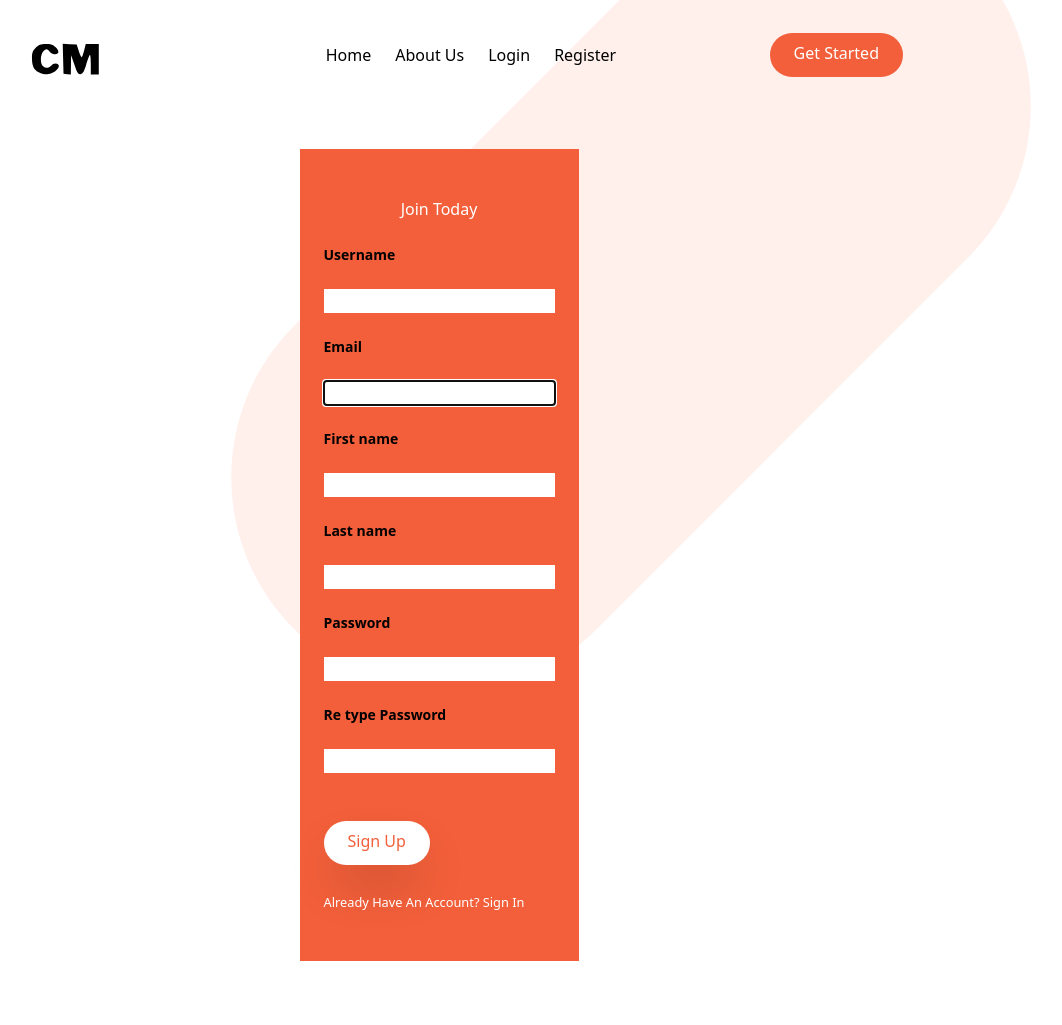
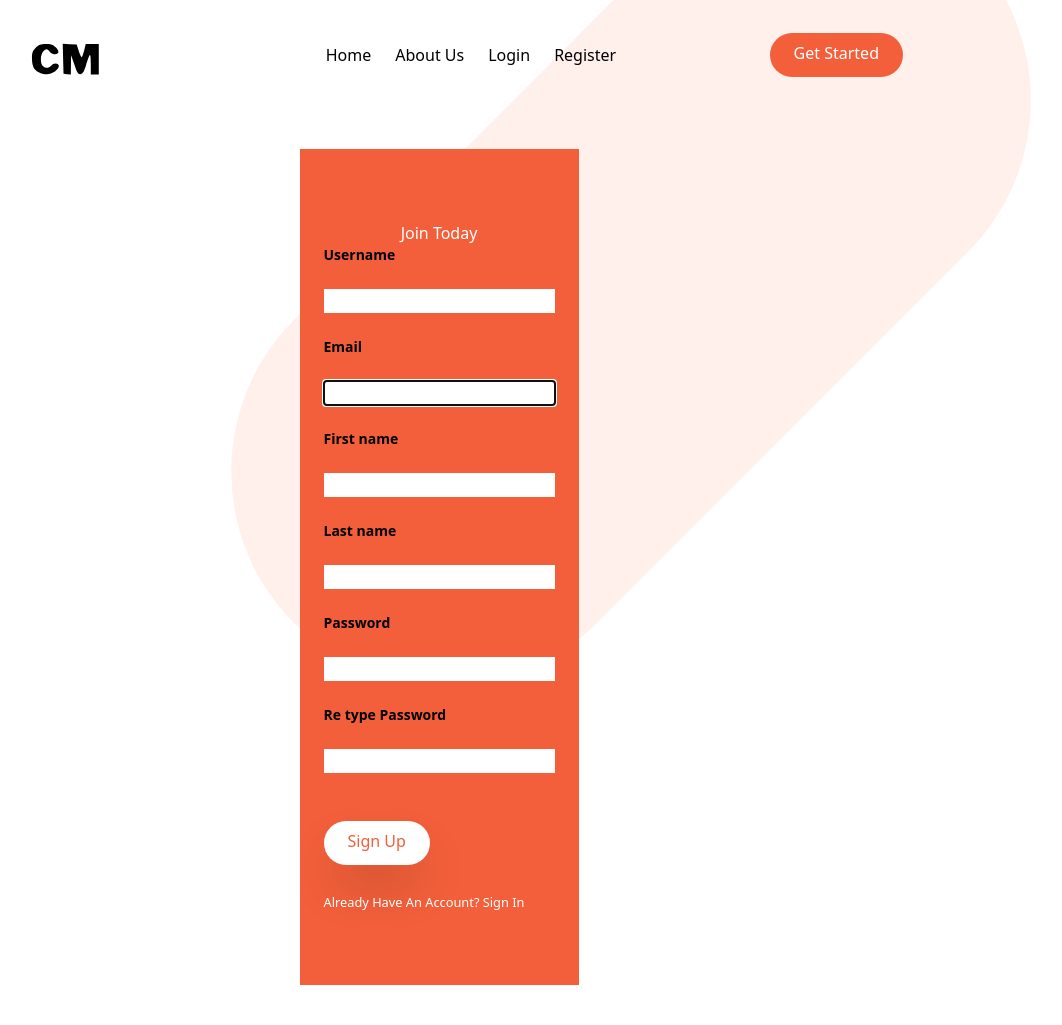
Before and after one commit to maosmani/cissp, a Django app: page /register/ in a window 1280 px wide. Shown: the top 1025 px of the page, without its empty margins (201-1263 px from the left). Run offline with Django 3.2, Linux system fonts and the light colour scheme; some libraries are stand-ins or nearby versions.

Commit message:
second commit

```diff
--- a/users/templates/users/register.html
+++ b/users/templates/users/register.html
@@ -2,11 +2,11 @@
 {% load crispy_forms_tags %}
 {% block content %}
 
- <div class=" flex flex-col justify-center">
+ <div class=" flex flex-col my-6 mx-32  justify-center">
         <form method="POST">
             {% csrf_token %}
             <fieldset class="form-group">
-                <legend class="text-white text-center my-6 mx-32 ">Join Today</legend>
+                <legend class="text-white text-center ">Join Today</legend>
         <div class="form-group">
             <div class="mb-4">
      <label class="block  text-gray-700 text-sm font-bold my-5" for="user_name">
```
